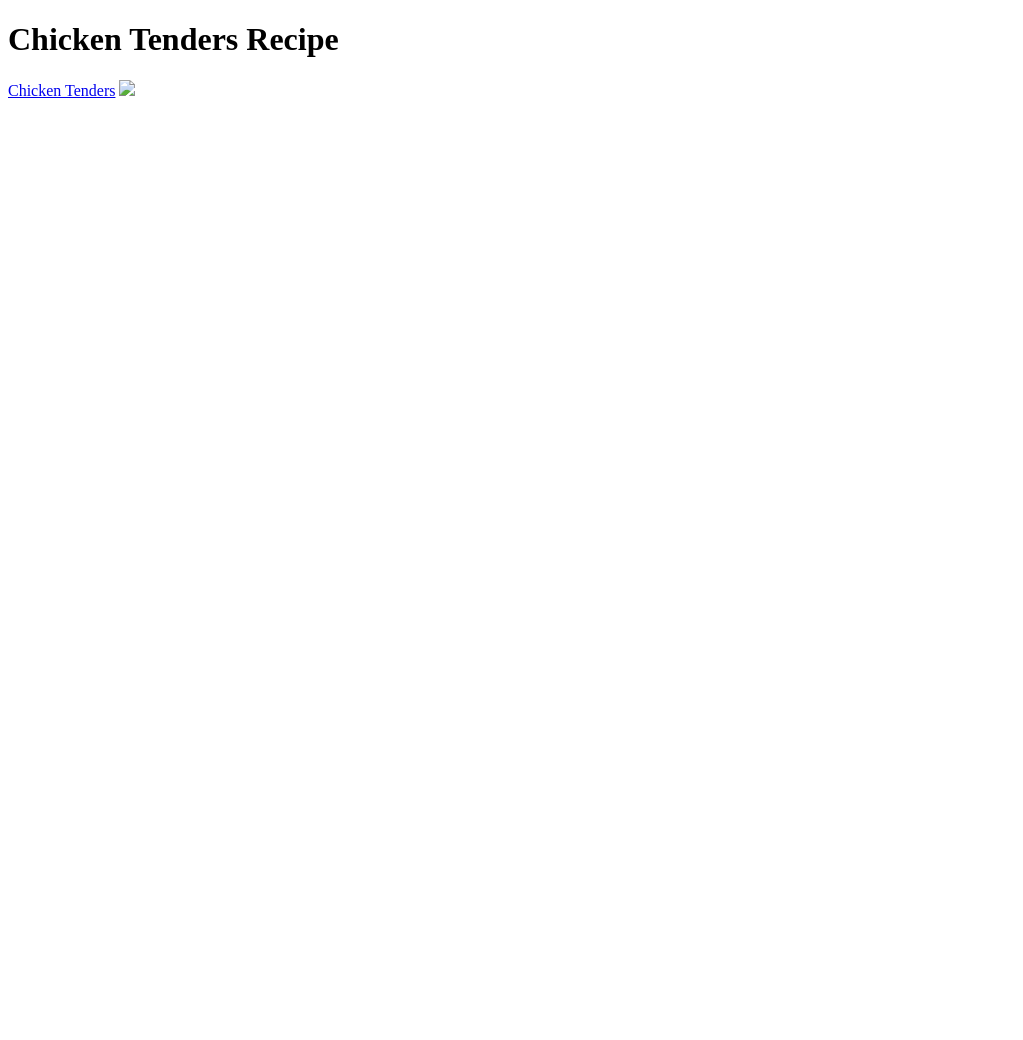
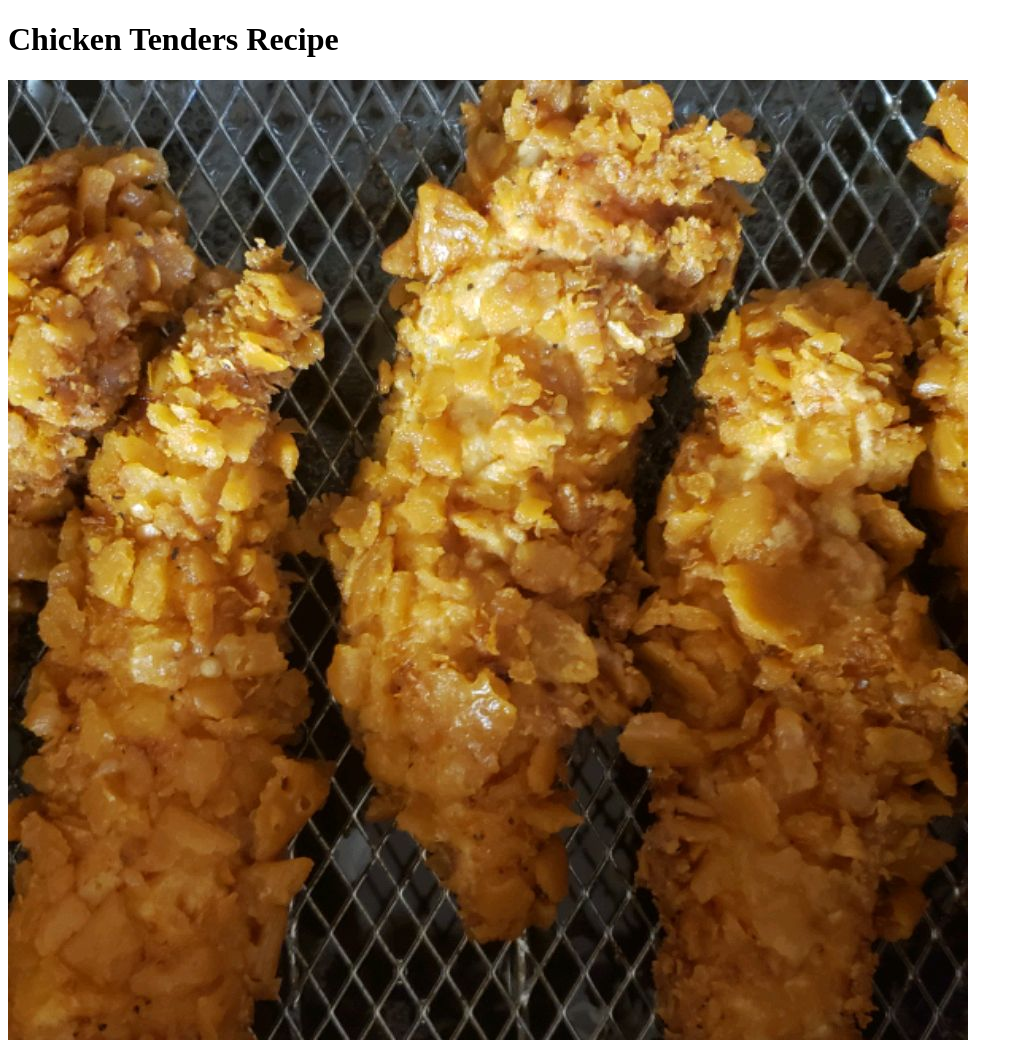
Before and after one commit to oy0139/odin_recipes, a plain HTML site: page recipes/chickentenders.html in a window 1280 px wide. Shown: the whole page, without its empty margins (0-1023 px from the left). Before the commit the page ends 800 px from the top, so only its background shows below. Drawn offline with Linux system fonts and the light colour scheme.

Commit message:
Edit image and recipe page link

```diff
--- a/recipes/chickentenders.html
+++ b/recipes/chickentenders.html
@@ -7,7 +7,6 @@
     </head>
     <body>
         <h1>Chicken Tenders Recipe</h1>
-        <a href="recipes/chickentenders.html">Chicken Tenders</a>
-        <img src =
+        <img src = "../images/Chicken_tenders.jpeg">
     </body>
 </html>
```
Also changed, not shown: index.html (+1 -0 lines).
